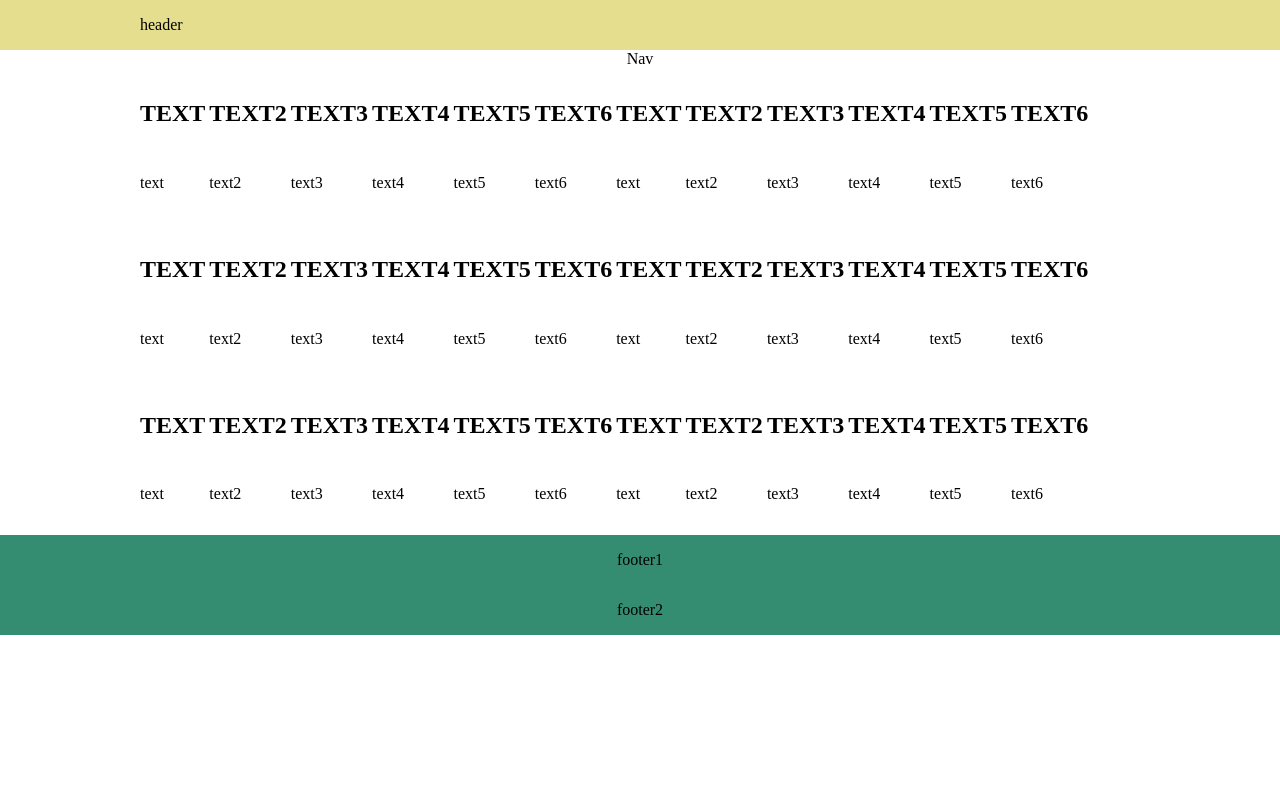
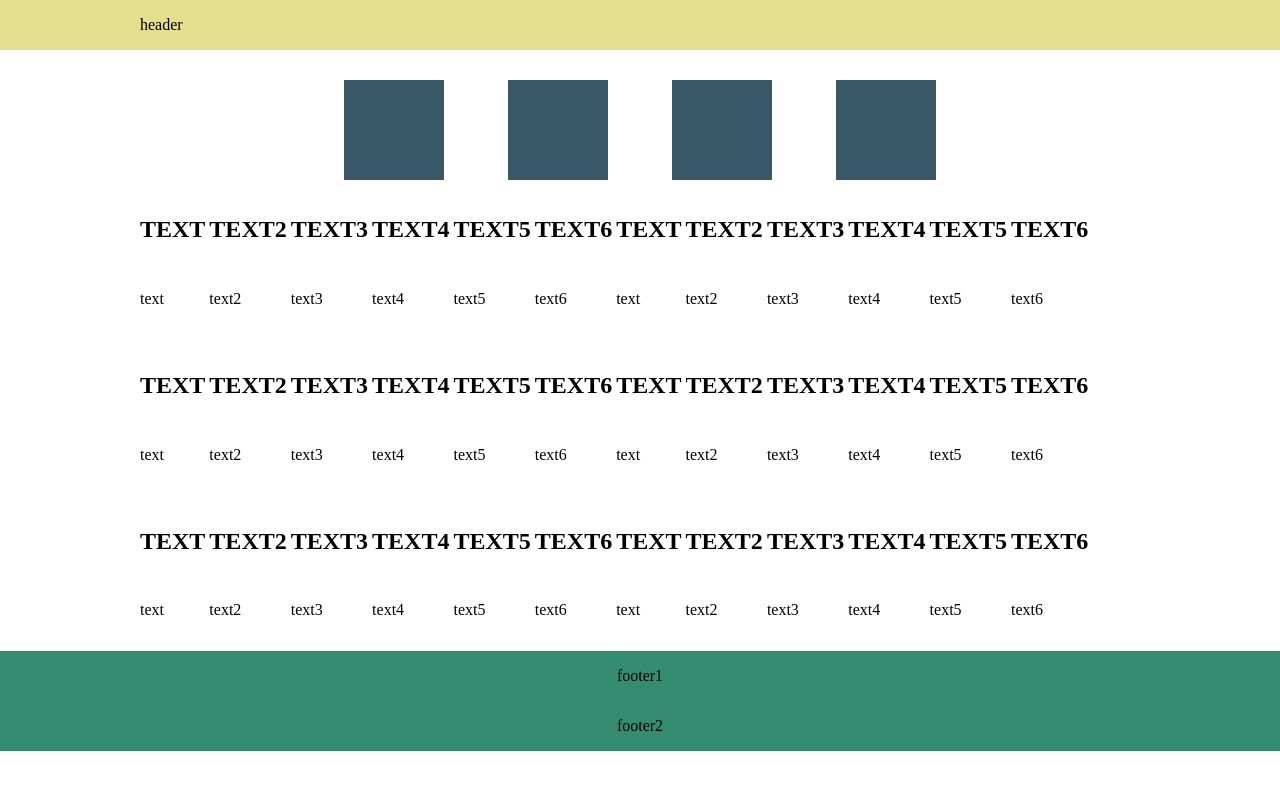
Before and after one commit to ELedenyov/eledenyov.github.io, a plain HTML site: page task1/index.html in a window 1280 px wide. Drawn offline with Linux system fonts and the light colour scheme.

Commit message:
add to nav menu

```diff
--- a/task1/index.html
+++ b/task1/index.html
@@ -13,7 +13,12 @@
     </div>
   </div>
 </header>
-<nav><div>Nav</div></nav>
+<nav class="container nav">
+  <div class="nav-menu"></div>
+  <div class="nav-menu"></div>
+  <div class="nav-menu"></div>
+  <div class="nav-menu"></div>
+</nav>
 <main class="container">
   <div class="left background-main"></div>
   <div class="right background-main"></div>
```
